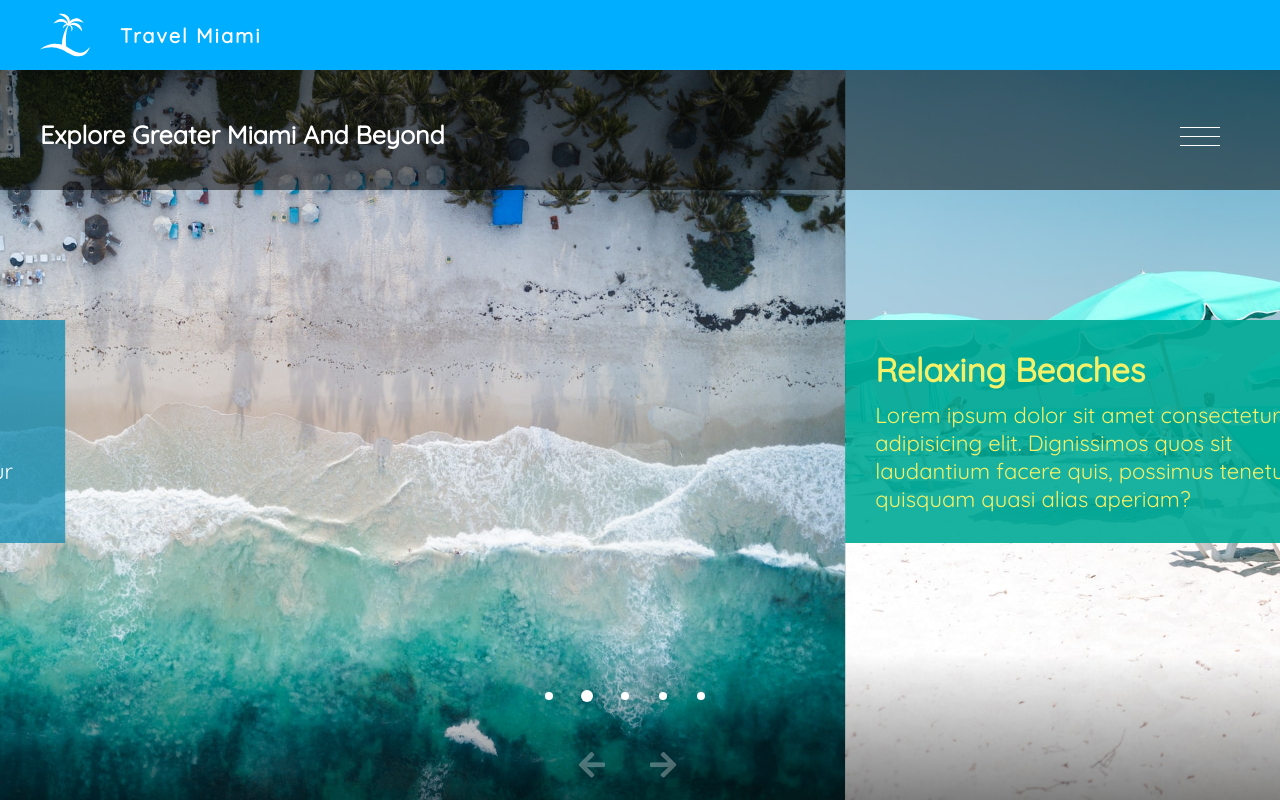
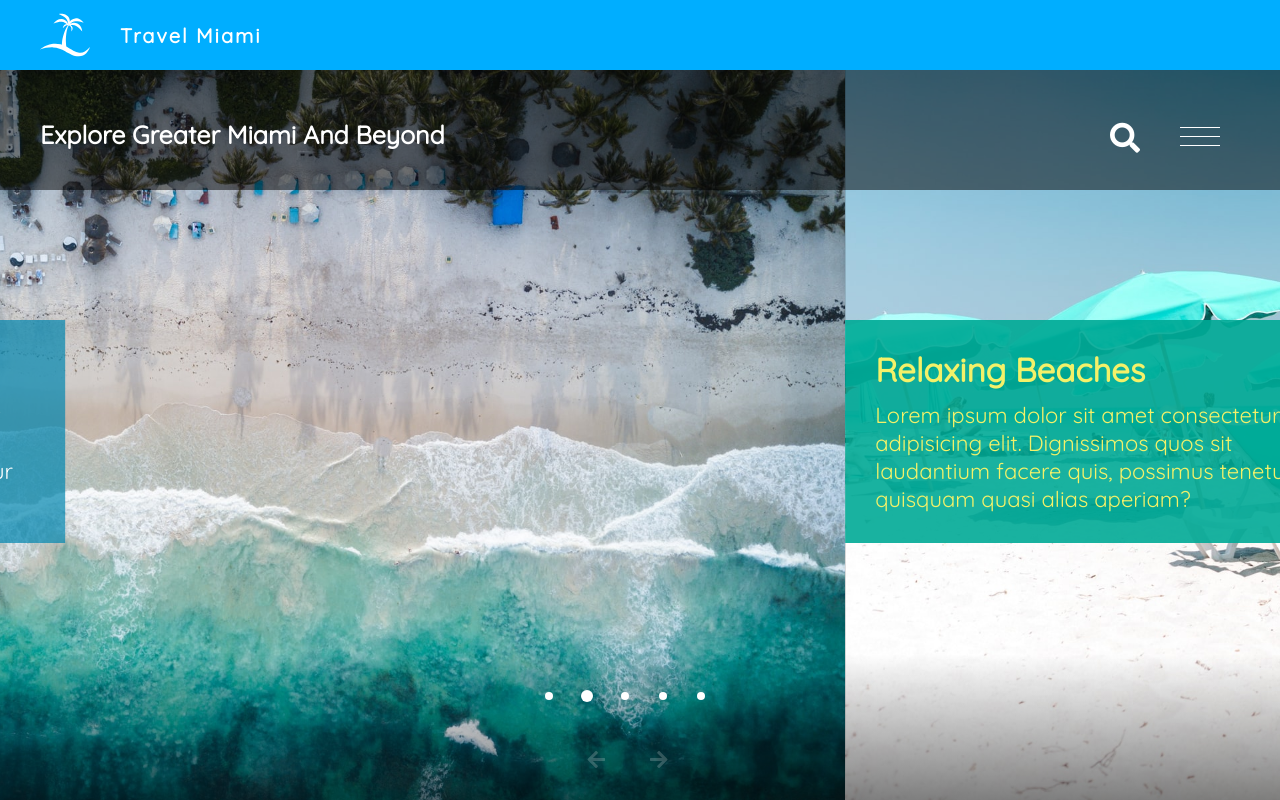
Before and after one commit to KyleKnolleLynch/miami-travel, a React (Create React App) app: page / in a window 1280 px wide. Built offline with nearby package versions, Linux system fonts and the light colour scheme.

Commit message:
header img/arrow pagination, nav search

```diff
--- a/src/components/layout/header/Header.js
+++ b/src/components/layout/header/Header.js
@@ -1,4 +1,4 @@
-import React, { useState } from 'react';
+import React, { useState, useEffect } from 'react';
 import palmSvg from '../../../images/icons/palm.svg';
 import HeaderSlider from './HeaderSlider';
 import { HeaderData } from '../../../data/headerData';
@@ -6,6 +6,7 @@ import { HeaderData } from '../../../data/headerData';
 const Header = () => {
   const [open, setOpen] = useState(false);
   const menu = document.querySelector('nav ul');
+  const menuSearcher = document.querySelector('.menu-searcher');
   const burger1 = document.querySelector('.burgerBar1');
   const burger2 = document.querySelector('.burgerBar2');
   const burger3 = document.querySelector('.burgerBar3');
@@ -17,6 +18,7 @@ const Header = () => {
     setTimeout(() => (burger1.style.transform = 'rotate(-135deg)'), 500);
     setTimeout(() => (burger2.style.transform = 'rotate(-45deg)'), 500);
     burger3.style.opacity = '0';
+    menuSearcher.style.transform = 'translateX(-27.5rem)';
   };
 
   const closeMenu = () => {
@@ -27,10 +29,20 @@ const Header = () => {
       setTimeout(() => (burger1.style.transform = 'translateY(-0.8rem)'), 500);
       setTimeout(() => (burger2.style.transform = 'translateY(0)'), 500);
       setTimeout(() => (burger3.style.opacity = '1'), 500);
+      menuSearcher.style.transform = 'translateX(0)';
+      setTimeout(() => menu.querySelector('input').value = '', 600);
     }
+
   };
 
+  const focusSearcher = () => {
+    setOpen(true);
+    menu && menu.querySelector('input').focus();
+  }
+
+  useEffect(() => {
     open ? openMenu() : closeMenu();
+  });
 
   return (
     <header>
@@ -41,12 +53,21 @@ const Header = () => {
 
       <nav>
         <h1>Explore Greater Miami And Beyond</h1>
+        <div>
+          <i
+            className='fas fa-search fa-3x menu-searcher'
+            onClick={() => focusSearcher()}
+          ></i>
           <button className='header-menu' onClick={() => setOpen(!open)}>
             <div className='burgerBar burgerBar1'></div>
             <div className='burgerBar burgerBar2'></div>
             <div className='burgerBar burgerBar3'></div>
           </button>
-        <ul className='menu-ul'>
+        </div>
+        <ul>
+          <li>
+            <input type='text' />
+          </li>
           <li>
             <a href='!#'>Events</a>
           </li>
--- a/src/components/layout/header/HeaderSlider.js
+++ b/src/components/layout/header/HeaderSlider.js
@@ -28,13 +28,13 @@ const HeaderSlider = ({ slides, autoPlay }) => {
     transition: `transform ease-out ${transition}s`,
   };
 
-  // const prevSlide = () => {
-  //   setState({
-  //     ...state,
-  //     activeIndex: activeIndex === 0 ? slides.length - 1 : activeIndex - 1,
-  //     translate: 0,
-  //   });
-  // };
+  const prevSlide = () => {
+    setState({
+      ...state,
+      activeIndex: activeIndex === 0 ? slides.length - 1 : activeIndex - 1,
+      translate: 0,
+    });
+  };
 
   const nextSlide = () => {
     setState({
@@ -88,7 +88,8 @@ const HeaderSlider = ({ slides, autoPlay }) => {
     };
 
     const smooth = (e) => {
-      e.target.className.includes('header-slider-content') && transitionRef.current();
+      e.target.className.includes('header-slider-content') &&
+        transitionRef.current();
     };
 
     const resize = () => {
@@ -113,12 +114,12 @@ const HeaderSlider = ({ slides, autoPlay }) => {
   return (
     <div className='header-slider'>
       <div className='header-slider-content' style={styleDiv}>
-        {_slides.map((_slide, i) => (
+        {_slides.map((_slide ) => (
           <HeaderSlide slide={_slide} key={_slide.id} />
         ))}
       </div>
       <Dots slides={slides} activeIndex={activeIndex} />
-      <Arrows />
+      <Arrows leftClick={prevSlide} rightClick={nextSlide} />
     </div>
   );
 };
--- a/src/components/utils/Arrows.js
+++ b/src/components/utils/Arrows.js
@@ -1,10 +1,10 @@
 import React from 'react';
 
-const Arrows = () => {
+const Arrows = ({ leftClick, rightClick }) => {
   return (
     <div className='arrow-div'>
-      <i className='fas fa-arrow-left fa-3x'></i>
-      <i className='fas fa-arrow-right fa-3x'></i>
+      <i className='fas fa-arrow-left fa-2x' onClick={leftClick} />
+      <i className='fas fa-arrow-right fa-2x' onClick={rightClick} />
     </div>
   );
 };
--- a/src/components/utils/Dots.js
+++ b/src/components/utils/Dots.js
@@ -1,20 +1,19 @@
 import React from 'react';
 
-const Dot = ({ active, dotClicked }) => {
+const Dot = ({ active }) => {
   return (
     <span
       className='dot'
-      onClick={dotClicked}
       style={{ transform: `${active ? 'scale(1.5)' : 'scale(1)'}` }}
     />
   );
 };
 
-const Dots = ({ slides, activeIndex, dotClicked }) => {
+const Dots = ({ slides, activeIndex }) => {
   return (
     <div className='dots'>
       {slides.map((slide, i) => (
-        <Dot key={slide.id} active={activeIndex === i} dotClicked={dotClicked} />
+        <Dot key={slide.id} active={activeIndex === i} />
       ))}
     </div>
   );
--- a/src/css/scss/_utils.scss
+++ b/src/css/scss/_utils.scss
@@ -15,7 +15,7 @@ ul {
 .arrow-div {
   width: 100%;
   position: absolute;
-  bottom: 1rem;
+  bottom: 2rem;
   display: flex;
   align-items: center;
   justify-content: center;
@@ -23,11 +23,11 @@ ul {
   i {
     margin-right: 2.5rem;
     padding: 1rem;
-    opacity: 0.3;
+    opacity: 0.2;
     cursor: pointer;
     transition: transform 300ms ease;
     &:hover {
-      opacity: 0.8;
+      opacity: 0.7;
       transform: scale(1.2);
     }
     &:focus {
--- a/src/css/scss/layout_scss/_header.scss
+++ b/src/css/scss/layout_scss/_header.scss
@@ -27,12 +27,21 @@ header {
       z-index: 1;
       font-size: 2.5rem;
     }
+    div {
+      z-index: 2;
+      display: flex;
+      align-items: center;
+      i {
+        color: $white-color;
+        cursor: pointer;
+        margin-right: 2rem;
+        transition: transform 500ms ease 500ms;
+      }
       .header-menu {
         height: 5rem;
         padding: 3.5rem 2rem 4rem;
         background: initial;
         border: none;
-      z-index: 2;
         .burgerBar {
           width: 4rem;
           height: 0.1rem;
@@ -52,11 +61,12 @@ header {
           outline: 1px dotted $white-color;
         }
       }
+    }
 
     //  nav menu
     ul {
-      width: 40rem;
-      height: 50rem;
+      width: 45rem;
+      height: 55rem;
       position: absolute;
       top: 7rem;
       right: 0;
@@ -72,7 +82,18 @@ header {
       z-index: 1;
       transition: transform 200ms ease 800ms;
       li {
-        padding: 2rem;
+        padding: 1.6rem;
+        input {
+          background: transparent;
+          border: none;
+          border-bottom: 1px solid $white-color;
+          width: 75%;
+          font-size: 3rem;
+          color: $white-color;
+          outline: 0;
+          margin-left: 1rem;
+          padding: 1rem 1rem 0;
+        }
       }
     }
   }
```
Also changed, not shown: src/css/main.css. Lines whose indentation alone changed are shown as unchanged.
